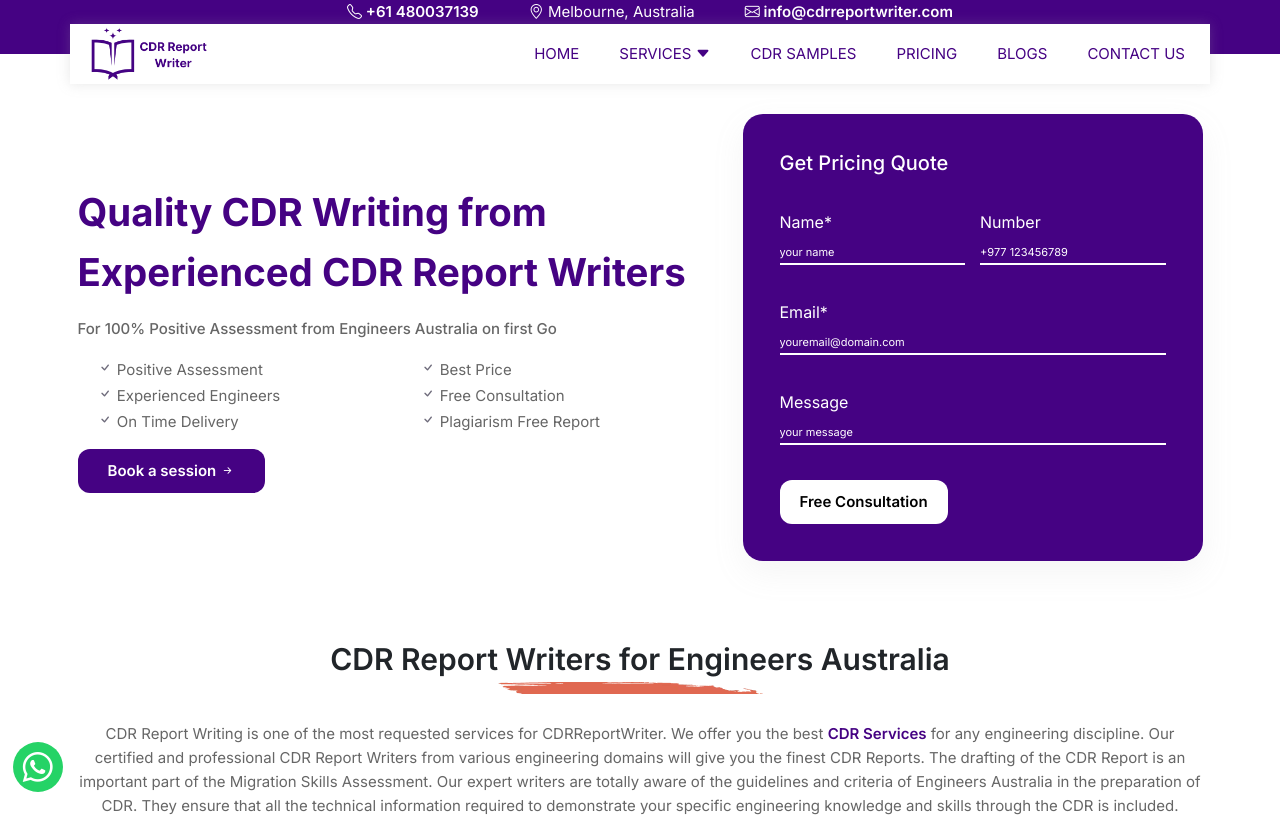
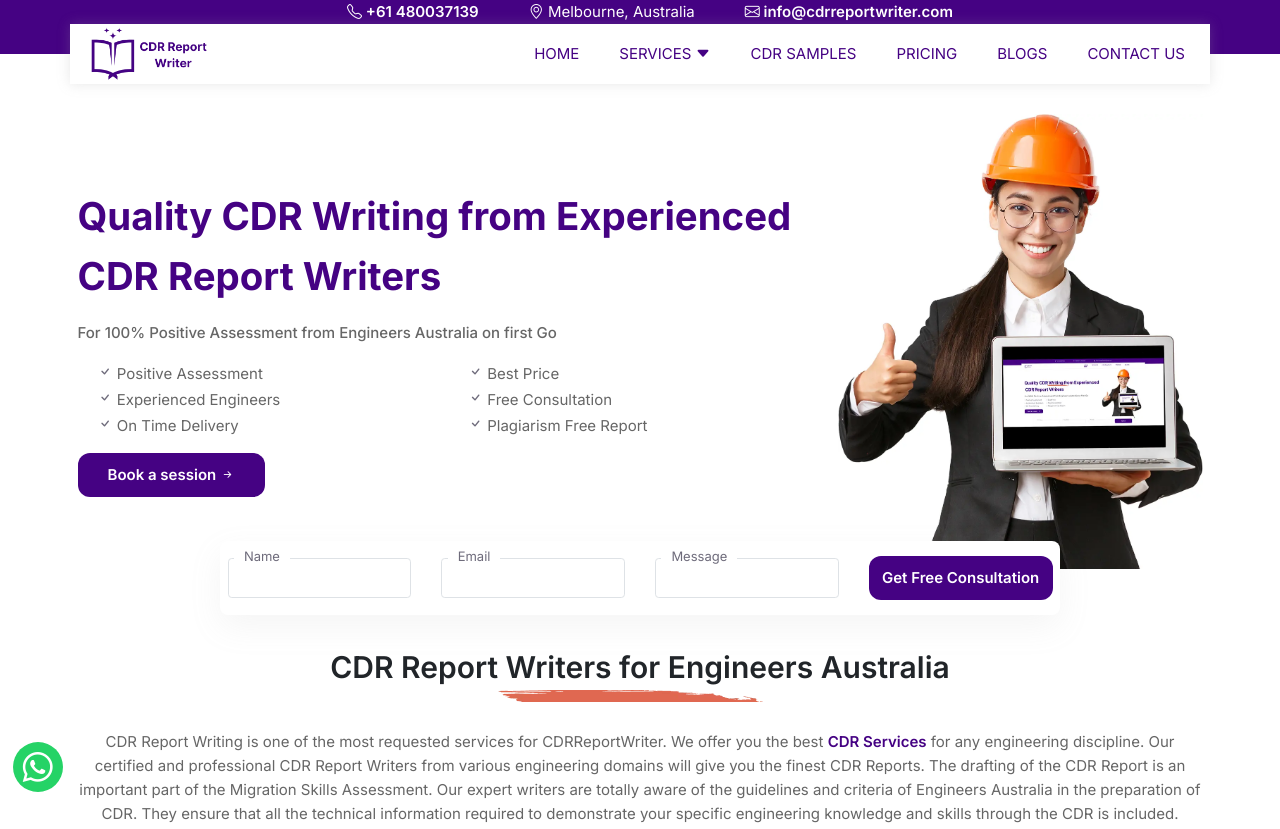
Before and after one commit to himsgyawali54/cdrreportwriter, a plain HTML site: page index.html in a window 1280 px wide. Shown: the top 829 px of the page. Drawn offline with nearby package versions, Linux system fonts and the light colour scheme; a script that the page names is missing.

Commit message:
added parentlink

```diff
--- a/css/index.css
+++ b/css/index.css
@@ -29,7 +29,7 @@
 #index .hero .container .row {
   position: relative;
 }
-#index .hero .card h2 {
+/* #index .hero .card h2 {
   color: #fff;
   font-size: var(--h3-fontsize);
   text-align: start;
@@ -71,17 +71,17 @@
   background-color: #fff;
   color: #000;
   padding: 1rem 2rem;
-}
+} */
 
-/* #index .hero .row .col-12:has(form) {
+#index .hero .row .col-12:has(form) {
   position: absolute;
   bottom: -10%;
 }
-@media (max-width:991px) {
+@media (max-width: 991px) {
   #index .hero .row .col-12:has(form) {
     position: relative;
   }
-} */
+}
 .how-it-works .card {
   box-shadow: 0 0 1.2rem #a1a1a122;
   border: none;
--- a/index.html
+++ b/index.html
@@ -145,7 +145,9 @@
                 </a>
                 <ul class="dropdown-menu">
                   <li>
-                    <a class="dropdown-item" href="../cdr-based-services/"
+                    <a
+                      class="dropdown-item"
+                      href="cdrreportwriterlogo/../cdr-based-services/"
                       >All Services</a
                     >
                   </li>
@@ -210,7 +212,7 @@
       <section class="hero">
         <div class="container">
           <div class="row align-items-center justify-content-around">
-            <div class="col-12 col-md-6 col-lg-7">
+            <div class="col-12 col-lg-8">
               <h1>Quality CDR Writing from Experienced CDR Report Writers</h1>
               <p>
                 For 100% Positive Assessment from Engineers Australia on first
@@ -245,16 +247,16 @@
                 ><i class="bi bi-arrow-right-short"></i>
               </a>
             </div>
-            <div class="col-12 col-md-6 col-lg-5">
-              <!-- <img
+            <div class="col-12 col-md-6 col-lg-4">
+              <img
                 width="1000"
                 height="1250"
                 src="../img/hero-banner.webp"
                 alt="CDR report writer Banner"
-              /> -->
-              <my-form></my-form>
-            </div>
-            <!-- <div class="col-12 col-lg-9">
+              />
+              <!-- <my-form></my-form> -->
+            </div>
+            <div class="col-12 col-lg-9">
               <div class="card">
                 <form
                   action="https://formsubmit.co/info@cdrreportwriter.com"
@@ -303,7 +305,7 @@
                   </div>
                 </form>
               </div>
-            </div> -->
+            </div>
           </div>
         </div>
       </section>
```
